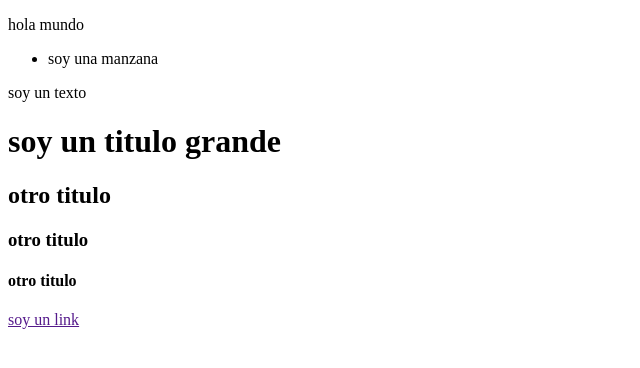
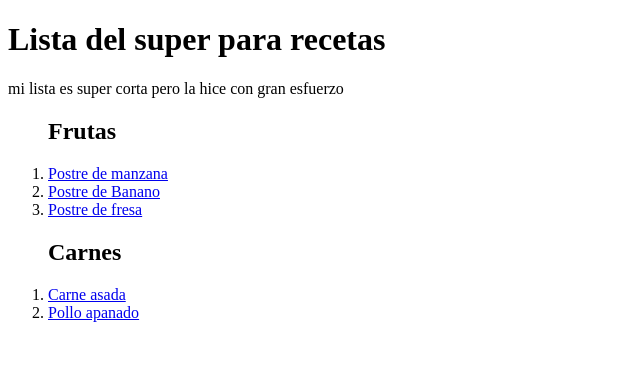
Before and after one commit to William0814/curso_css_html, a plain HTML site: page index.html in a window 1280 px wide. Shown: the whole page, without its empty margins (0-640 px from the left). Drawn offline with Linux system fonts and the light colour scheme.

Commit message:
lista de frutas

```diff
--- a/index.html
+++ b/index.html
@@ -10,31 +10,37 @@
     <link rel="stylesheet" href="./css/style.css">
 
     </head>
-    <p>hola mundo</p>
+
     <body>
     <header>
-        <nav></nav>
+        <h1>Lista del super para recetas</h1>
     </header>
     <main>
         <section>
             <article>
-
+                <p>mi lista es super corta pero la hice con gran esfuerzo</p>
             </article>
         </section>
-        <ul>
-            <li>soy una manzana</li>
-        </ul>
-        <ol></ol>
+        <ol>
+            <h2>Frutas</h2>
+            <li><a href="https://www.hogarmania.com/cocina/recetas/postres/tarta-manzana-arguinano-23491.html"target="_blanck">Postre de manzana</a></li>
+            <li><a href="https://antojandoando.com/recetas/postres-y-panaderia/bananos-dulces/"target="_blanck1">Postre de Banano</a></li>
+            <li><a href="https://www.recetasderechupete.com/todas/recetas/postres-dulces/postres-con-fresas/"target="_blanck2">Postre de fresa</a></li>
+        </ol>
+        <ol>
+        <h2>Carnes</h2>
+        <li><a href="https://www.quericavida.com/recetas/carne-asada-facil-de-preparar/f2cadabb-3115-4158-aebf-44b7fd486723"target="_blanck3">Carne asada</a></li>
+        <li><a href="https://www.recetasderechupete.com/pollo-asado-facil-al-horno-con-patatas-panaderas/9535/"target="_blanck4">Pollo apanado</a></li>
+
+        </ol>
+
+
     </main>
     <footer>
 
     </footer>
-    <p>soy un texto</p>
-    <h1>soy un titulo grande</h1>
-    <h2>otro titulo</h2>
-    <h3>otro titulo</h3>
-    <h4>otro titulo</h4>
-    <a href="">soy un link</a>
+
+
     </body>
 
     </html>
```
